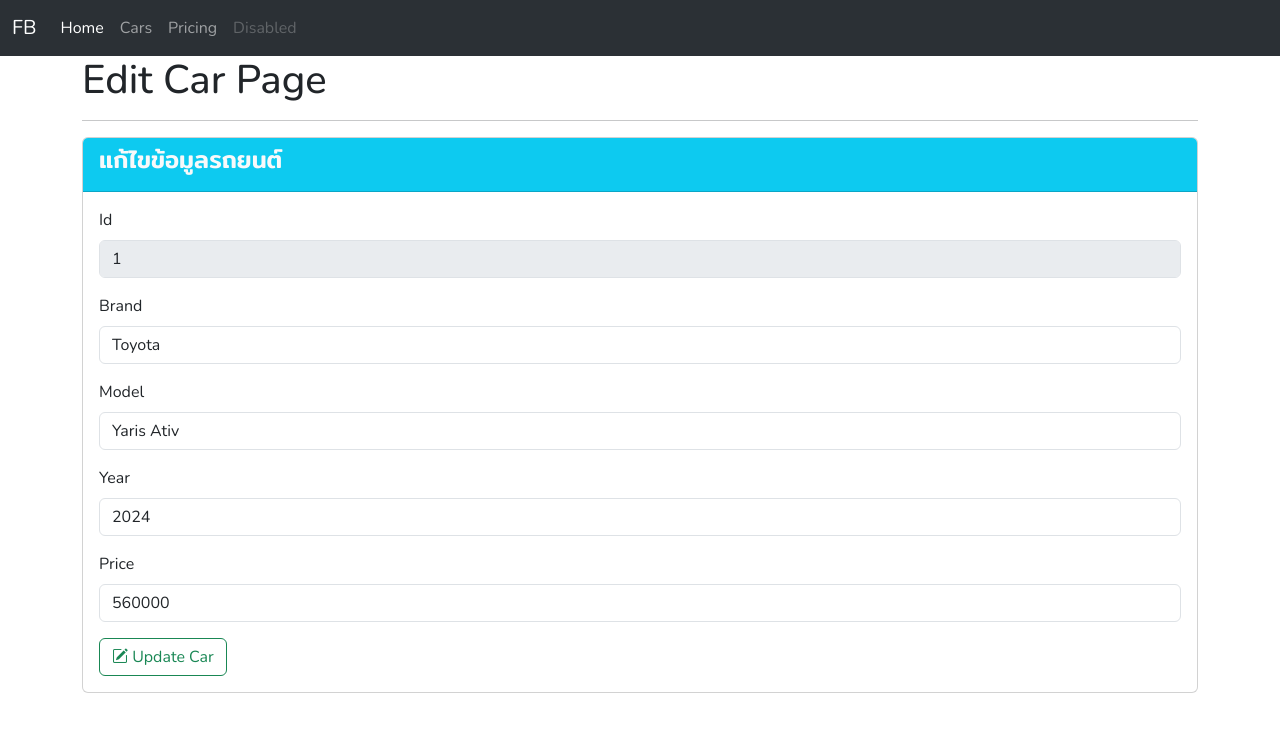
After one commit to Audchyyy/flask-bootstrap, a Flask app: page /cars/1/edit in a window 1280 px wide. The commit adds this page. Shown: the top 732 px of the page. Run offline with Flask 3, Linux system fonts and the light colour scheme.

Commit message:
add edit_car_template

```diff
--- a/main.py
+++ b/main.py
@@ -1,6 +1,8 @@
-from flask import Flask, render_template, request, redirect, url_for
+from flask import Flask, render_template, request, redirect, url_for, flash
 
 app = Flask(__name__)
+app.config['SECRET_KEY'] = b'ORCLORD'
+#app.secret_key = b'ORCLORD'
 
 cars = [
     {'id':1, 'brand':'Toyota', 'model':'Yaris Ativ', 'year':2024, 'price':560000},
@@ -13,8 +15,19 @@ cars = [
 def index():
     return render_template('index.html', title='Home Page')
 
-@app.route('/cars')
+@app.route('/cars',methods=['GET', 'POST'])
 def show_cars():
+    if request.method == 'POST':
+        brand = request.form['brand']
+        tmp_cars = []
+
+        for car in cars:
+            if brand in car['brand']:
+                tmp_cars.append(car)
+            return render_template('cars/cars.html',
+                            title='Show Car By Brand Page',
+                            cars=tmp_cars)
+
     return render_template('cars/cars.html',
                             title='Show All Cars Page',
                             cars=cars)
@@ -28,11 +41,55 @@ def new_car():
         price = int(request.form['price'])
 
         length = len(cars)
-        id = cars[length-1]['id'] + 1
-
+        if length != 0:
+            id = cars[length-1]['id'] + 1
+        else:
+            id = 1
         car = {'id': id, 'brand': brand, 'model': model, 'year': year, 'price': price}
 
         cars.append(car)
+        flash('Add new car successfully', 'success')
         return redirect(url_for('show_cars'))
 
     return render_template('cars/new_car.html', title='New Car Page')
+
+@app.route('/cars/<int:id>/delete')
+def delete_car(id):
+    for car in cars:
+        if id == car['id']:
+            cars.remove(car)
+            break
+
+    flash('Delete car successfully','success')
+    return redirect(url_for('show_cars'))
+
+
+@app.route('/cars/<int:id>/edit', methods=['GET','POST'])
+def edit_car(id):
+    for c in cars:
+        if id == c['id']:
+            car = c
+            break
+
+    if request.method == 'POST':
+        brand = request.form['brand']
+        model = request.form['model']
+        year = int(request.form['year'])
+        price = int(request.form['price'])
+
+        for car in cars :
+            if id == car['id'] :
+                car['brand'] = brand
+                car['model'] = model
+                car['year'] = year
+                car['price'] = price
+                break
+
+        flash('Update car successfully', 'success')
+        return redirect(url_for('show_cars'))
+
+    return render_template(
+        'cars/edit_car.html',
+        title='Edit Car Page',
+        car=car
+    )
--- /dev/null
+++ b/templates/cars/edit_car.html
@@ -0,0 +1,46 @@
+{% extends 'layout.html' %}
+
+{% block title %}
+  {{title}}
+{% endblock %}
+
+{% block content %}
+  <div class="container">
+    <h1>{{title}}</h1>
+    <hr>
+    <div class="card">
+      <div class="card-header bg-info text-light">
+        <h4>แก้ไขข้อมูลรถยนต์</h4>
+      </div>
+      <div class="card-body">
+        <form method="post">
+          <div class="mb-3">
+            <div class="mb-3">
+            <label for="id" class="form-label">Id</label>
+            <input disabled value="{{car.id}}" name="id" type="number" class="form-control" id="id">
+          </div>
+            <label for="brand" class="form-label">Brand</label>
+            <input value="{{car.brand}}" name="brand" type="text" class="form-control" id="brand">
+          </div>
+          <div class="mb-3">
+            <label for="model" class="form-label">Model</label>
+            <input value="{{car.model}}" name="model" type="text" class="form-control" id="model">
+          </div>
+          <div class="mb-3">
+            <label for="year" class="form-label">Year</label>
+            <input value="{{car.year}}" name="year" type="number" class="form-control" id="year">
+          </div>
+          <div class="mb-3">
+            <label for="price" class="form-label">Price</label>
+            <input value="{{car.price}}" name="price" type="number" class="form-control" id="price">
+          </div>
+
+          <button type="submit" class="btn btn-outline-success">
+            <i class="bi bi-pencil-square"></i>
+            Update Car
+          </button>
+        </form>
+      </div>
+    </div>
+  </div>
+{% endblock %}
--- a/templates/cars/new_car.html
+++ b/templates/cars/new_car.html
@@ -35,8 +35,7 @@
         </div>
 
 <button type="submit" class="btn btn-primary">
-  <i class="bi bi-plus"></i>
-  <i class="bi bi-car-front-fill"></i> Add new car
+<i class="bi bi-car-front-fill"></i> Add new car
 </button>
 
 </form>
--- a/templates/layout.html
+++ b/templates/layout.html
@@ -16,6 +16,18 @@
 </head>
 <body>
   {% include "navbar.html" %}
+
+  {% with messages = get_flashed_messages(with_categories=true) %}
+  {% if messages %}
+    {% for category, message in messages %}
+    <div class="alert alert-{{category}} alert-dismissible fade show" role="alert">
+      <strong>{{message}}</strong>
+      <button type="button" class="btn-close" data-bs-dismiss="alert" aria-label="Close"></button>
+    </div>
+    {% endfor %}
+  {% endif %}
+{% endwith %}
   {% block content %}{% endblock %}
+
   <script src="https://cdn.jsdelivr.net/npm/bootstrap@5.3.8/dist/js/bootstrap.bundle.min.js" integrity="sha384-FKyoEForCGlyvwx9Hj09JcYn3nv7wiPVlz7YYwJrWVcXK/BmnVDxM+D2scQbITxI" crossorigin="anonymous"></script></body>
 </html>
```
Also changed, not shown: templates/cars/cars.html (+16 -2 lines).
